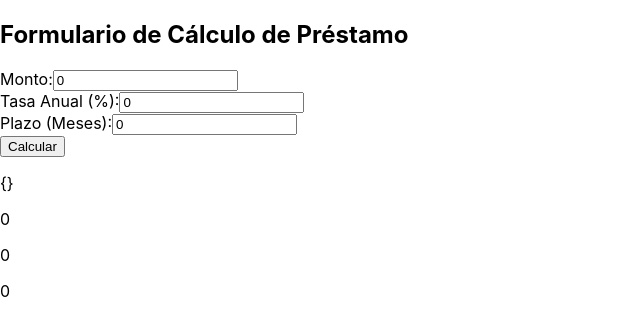
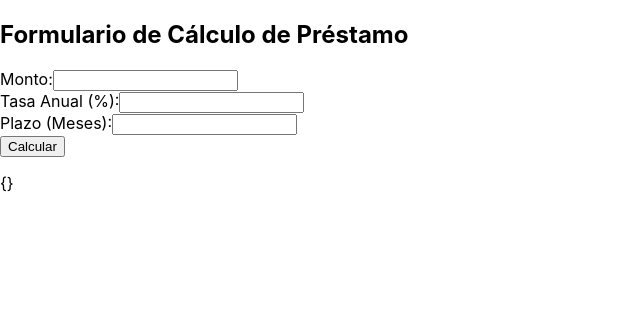
Before and after one commit to Rogarpa/CreditSim, a React (Create React App) app: page / in a window 1280 px wide. Shown: the top 336 px of the page, without its empty margins (0-640 px from the left). Built offline with nearby package versions, Linux system fonts and the light colour scheme; the HTML template or start-up script is replaced by a standard one.

Commit message:
[feat] Add form variables persistence on AmortizationModule

```diff
--- a/src/components/AmortizationModule.js
+++ b/src/components/AmortizationModule.js
@@ -1,11 +1,13 @@
 import React, { useState, useRef } from 'react';
 import {AmortizationForm} from './AmortizationForm'
+import {useLocalStorage} from '../hooks/useLocalStorage'
 function AmortizationModule(){
 
-  const [monto, setMonto] = useState(0);
-  const [tasaAnual, setTasaAnual] = useState(0);
-  const [plazoMeses, setPlazoMeses] = useState(0);
+  const [monto, setMonto] = useLocalStorage("monto", "");
+  const [tasaAnual, setTasaAnual] = useLocalStorage("tasaAnual", "");
+  const [plazoMeses, setPlazoMeses] = useLocalStorage("plazoMeses", "");
   const [table, setTable] = useState({});
+
 
   async function getAmortizationTable (event) {
     event.preventDefault();
```
